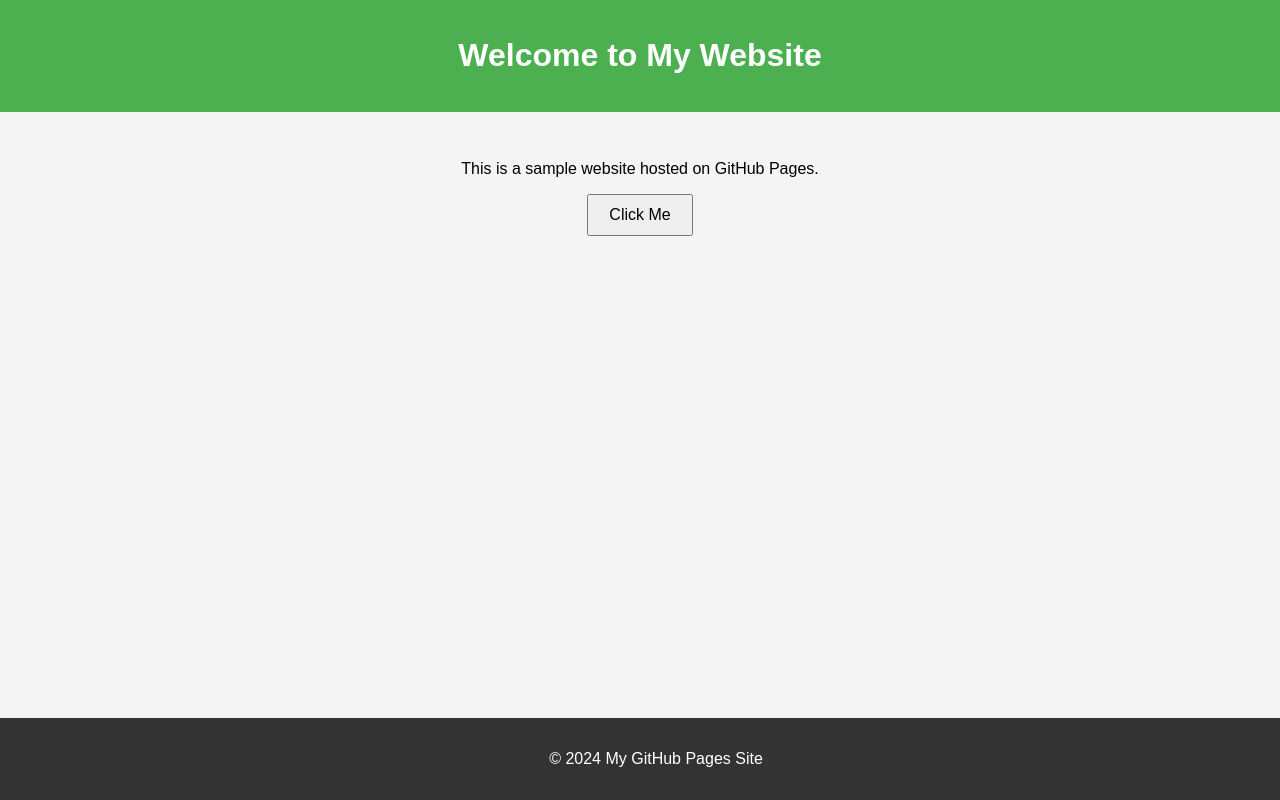
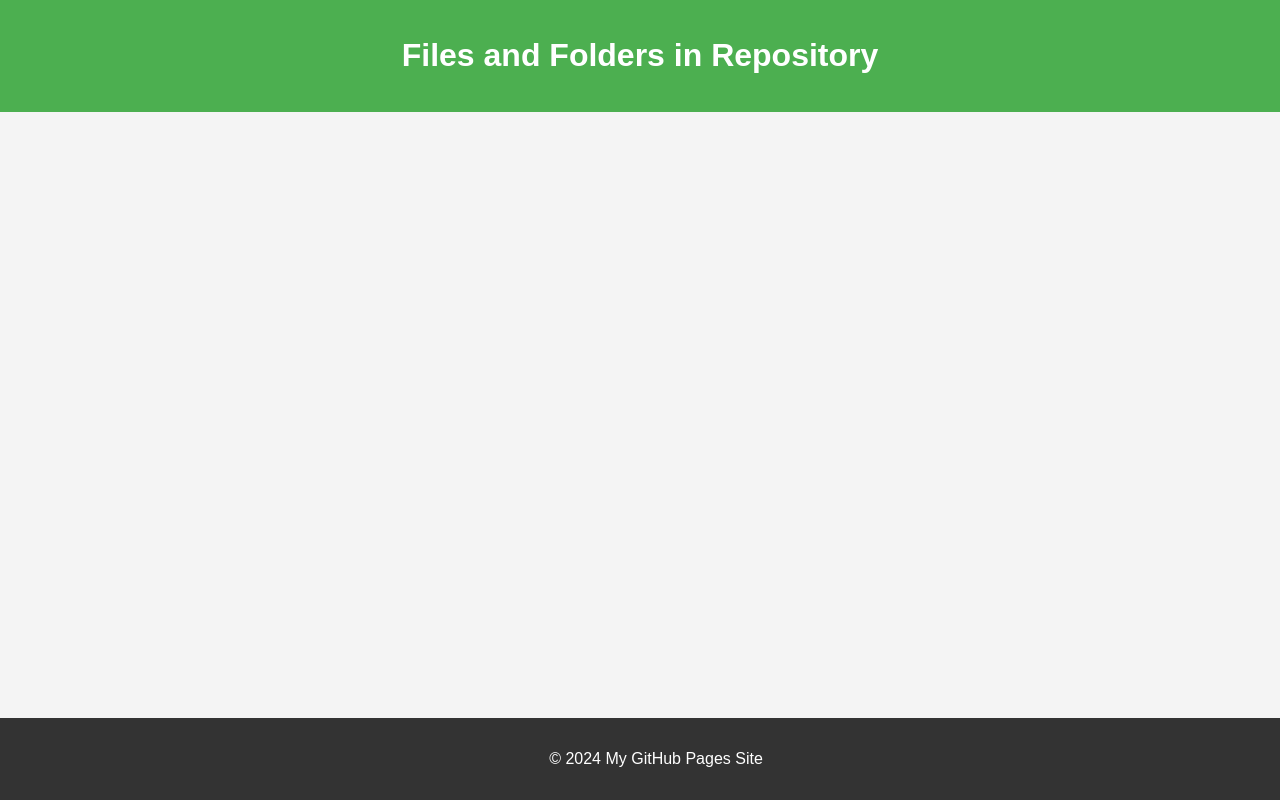
Before and after one commit to pappykojo/pappykojo.github.io, a plain HTML site: page index.html in a window 1280 px wide. Drawn offline with Linux system fonts and the light colour scheme.

Commit message:
Update index.html

```diff
--- a/index.html
+++ b/index.html
@@ -3,17 +3,15 @@
 <head>
     <meta charset="UTF-8">
     <meta name="viewport" content="width=device-width, initial-scale=1.0">
-    <title>My GitHub Pages Site</title>
+    <title>Repository File List</title>
     <link rel="stylesheet" href="styles.css">
 </head>
 <body>
     <header>
-        <h1>Welcome to My Website</h1>
+        <h1>Files and Folders in Repository</h1>
     </header>
     <main>
-        <p>This is a sample website hosted on GitHub Pages.</p>
-        <button id="clickMeButton">Click Me</button>
-        <p id="output"></p>
+        <div id="fileList"></div>
     </main>
     <footer>
         <p>&copy; 2024 My GitHub Pages Site</p>
```
